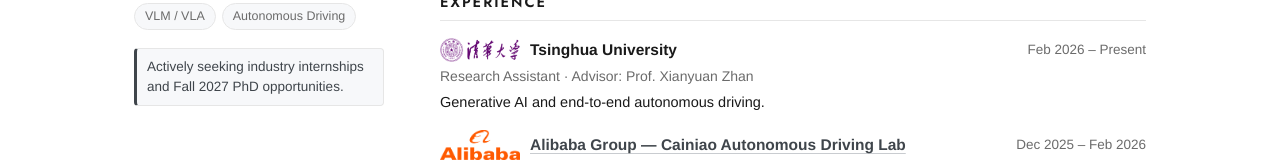
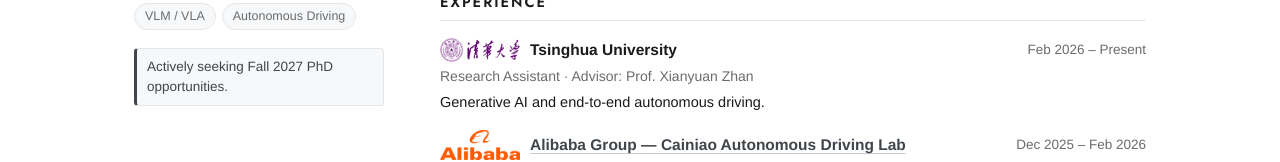
Before and after one commit to xhghhh/xhghhh.github.io, a plain HTML site: page index.html in a window 1280 px wide. Shown: the part 511-673 px from the top of the page. Drawn offline with Linux system fonts and the light colour scheme.

Commit message:
Focus seeking note on Fall 2027 PhD opportunities

```diff
--- a/index.html
+++ b/index.html
@@ -285,7 +285,7 @@
       <span>VLM / VLA</span>
       <span>Autonomous Driving</span>
     </div>
-    <p class="seeking">Actively seeking industry internships and Fall 2027 PhD opportunities.</p>
+    <p class="seeking">Actively seeking Fall 2027 PhD opportunities.</p>
   </aside>
 
   <main>
```
